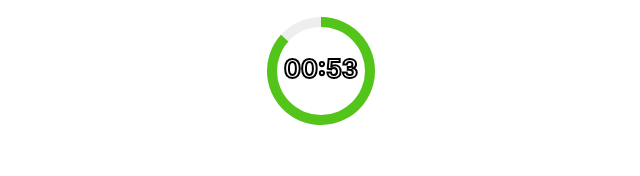
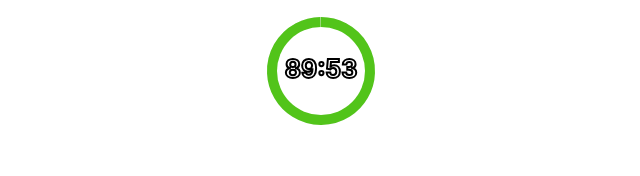
Before and after one commit to doanhbon/testclock, a React (Create React App) app: page / in a window 1280 px wide. Shown: the top 176 px of the page, without its empty margins (319-959 px from the left). Built offline with nearby package versions, Linux system fonts and the light colour scheme.

Commit message:
update time

```diff
--- a/src/App.js
+++ b/src/App.js
@@ -6,7 +6,7 @@ function App() {
     <div className="App" style={{ padding: 16 }}>
       <CountDown
         widthInput={110}
-        secondsInput={60}
+        secondsInput={5400}
       />
     </div>
   );
```
Also changed, not shown: 1 other file (tests, documents, lock files or other folders).
